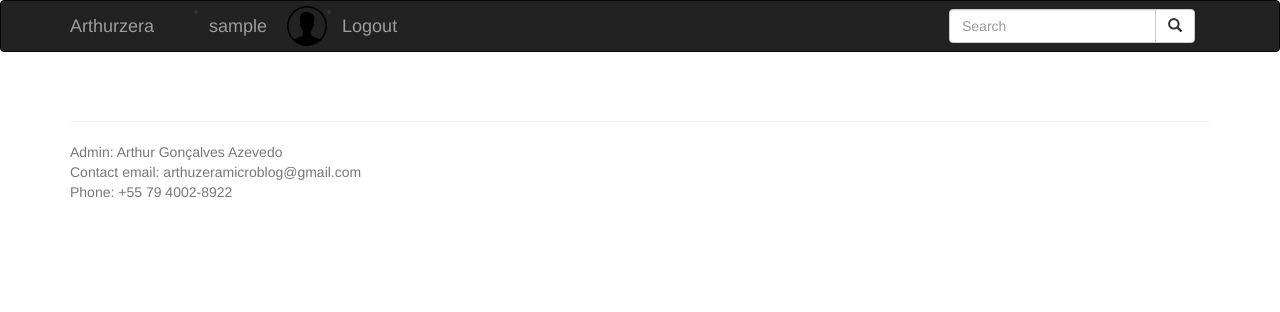
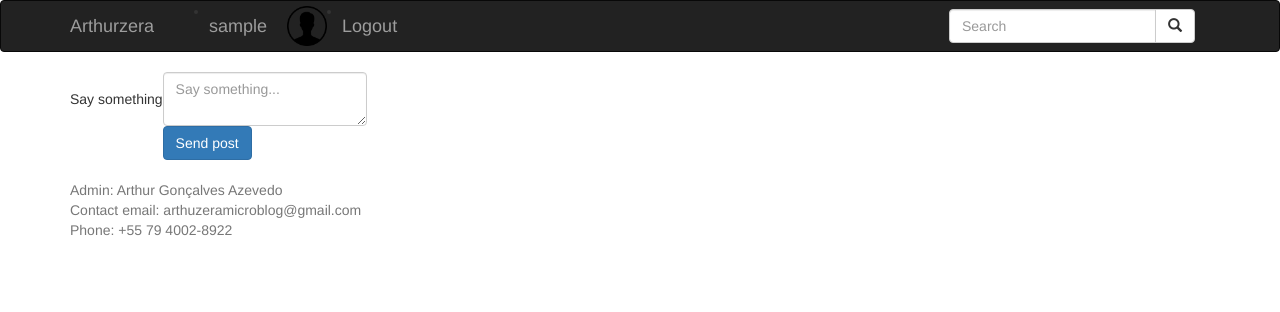
Before and after one commit to artur855/SmallBlog, a Flask app: page / in a window 1280 px wide. Shown: the top 312 px of the page. Run offline with Flask 2, Linux system fonts and the light colour scheme; the visitor is signed in with stand-in values (Sample User, id 1); data comes from the database, SQL or seed files in the repository; data that the repository does not hold is empty; parts of the project's set-up code (start-up, migrations or seed data) failed here and were passed over; some libraries are stand-ins or nearby versions.

Commit message:
Add paginalization

```diff
--- a/app/forms.py
+++ b/app/forms.py
@@ -9,6 +9,11 @@ class LoginForm(FlaskForm):
     password = PasswordField('Password', validators=[DataRequired()])
     remember_me = BooleanField('Remember Me')
     submit = SubmitField('Sign In')
+
+
+class PostForm(FlaskForm):
+    post = TextAreaField('Post', validators=[DataRequired()])
+    submit = SubmitField('Send post')
 
 
 class ProfileForm(FlaskForm):
--- a/app/models.py
+++ b/app/models.py
@@ -63,7 +63,7 @@ class User(UserMixin, db.Model):
         return self.followed.filter(followers.c.followed_id == user.id).count() > 0
 
     def followed_posts(self):
-        return Post.query.join(followers, (followers.c.followed_id == Post.user_id)).filter(followed.c.follower_id == self.id).order_by(Post.timestamp.desc())
+        return Post.query.join(followers, (followers.c.followed_id == Post.user_id)).filter(followers.c.follower_id == self.id).order_by(Post.timestamp.desc())
 
 
 class Post(db.Model):
--- a/app/templates/html/404.html
+++ b/app/templates/html/404.html
@@ -9,7 +9,7 @@
 						<h2>404 NOT FOUND</h2>
 						<div>
 							<a class="btn btn-primary btn-lg" href="{{url_for('index')}}"><i class="glyphicon glyphicon-home">Home</i></a>
-
+							<br>
 						</div>
 					</div>
 				</div>
--- a/app/templates/html/index.html
+++ b/app/templates/html/index.html
@@ -3,9 +3,28 @@
 
     {% block content %}
     <div class="container">
-        <div class="page-header">
+        <form method="post" name="post">
+            {{form.hidden_tag()}}
+            <table>
+                <tr>
+                    <td class="form-group">Say something </td>
+                    <td class="form-group">{{form.post(class='form-control', placeholder='Say something...')}}</td>
+                    <td class="form-group">
+                        {% for error in form.post.errors %}
+                        <span style="color:red;">[{{error}}]</span>
+                        {% endfor %}
+                    </td>
+                </tr>
+                <tr>
+                    <td></td>
+                    <td class="form-group">{{form.submit(class='btn btn-primary')}}</td>
+                    <td></td>
+                </tr>
+            </table>
+        </form>
+        <div>
             <ul class="list-group">
-        {% for post in posts %}
+            {% for post in posts.items %}
                     <li class="list-group-item">
                     <h2>
                         <img class="rounded" href = "{{url_for('user', username=post.author.username)}}" style="align: left" src="{{post.author.profile_picture}}" width=50 style="margin-right:15px;">
@@ -15,8 +34,16 @@
                         <p>{{post.body}}</p>
                     </li>
             {% endfor %}
+            {% if posts.has_prev %}
+                <a href="{{url_for('index', page=posts.prev_num)}}">&lt;&lt;Newer posts</a>
+            {% endif %}
+            {% if posts.has_prev and posts.has_next %}
+            |
+            {% endif %}
+            {% if posts.has_next %}
+                <a href="{{url_for('index', page=posts.next_num)}}">Older posts &gt;&gt;</a>
+            {% endif %}
             </ul>
         </div>
     </div>
-
-    {% endblock %}
+    {% endblock%}
--- a/app/views.py
+++ b/app/views.py
@@ -13,6 +13,7 @@ from urllib import parse
 from urllib.parse import urljoin
 from datetime import datetime
 from threading import Thread
+from config import POSTS_PER_PAGE
 
 
 @login.user_loader
@@ -20,11 +21,25 @@ def load_user(id):
     return User.query.get(int(id))
 
 
-@aplication.route('/')
-@aplication.route('/index')
+@aplication.route('/', methods=['GET', 'POST'])
+@aplication.route('/index', methods=['GET', 'POST'])
+@aplication.route('/index/<int:page>', methods=['GET', 'POST'])
 @login_required
-def index():
-    return render_template('html/index.html', title='Home Page', posts=Post.query.order_by(Post.timestamp.desc()).all())
+def index(page=1):
+    form = PostForm()
+    if form.validate_on_submit():
+        try:
+            post = Post(body=form.post.data,
+                        timestamp=datetime.now(), user_id=current_user.id)
+            db.session.add(post)
+            db.session.commit()
+            flash('Your post is now live!', 'success')
+            return redirect(url_for('index'))
+        except:
+            flash('A error has occured', 'error')
+            db.session.rollback()
+    posts = current_user.followed_posts().paginate(page, POSTS_PER_PAGE, False).items
+    return render_template('html/index.html', title='Home Page', form=form, posts=posts)
 
 
 @aplication.route('/logout')
@@ -99,16 +114,19 @@ def edit(username):
 
 @aplication.route('/user/')
 @aplication.route('/user/<username>')
+@aplication.route('/user/<username>/<int:page>')
 @login_required
-def user(username=None):
+def user(username=None, page=1):
     if username == current_user.username or username == None:
-        return render_template('html/user.html', user=current_user)
+        posts = current_user.posts.paginate(page, POSTS_PER_PAGE, False)
+        return render_template('html/user.html', user=current_user, posts=posts)
     else:
         user = User.query.filter_by(username=username).first()
         if not user:
             flash('User {} not found.'.format(username), 'error')
             redirect(url_for('index'))
-        return render_template('html/user.html', user=user)
+        posts = user.posts.paginate(page, POSTS_PER_PAGE, False)
+        return render_template('html/user.html', user=user, posts=posts)
 
 
 @aplication.route('/login', methods=['GET', 'POST'])
--- a/config.py
+++ b/config.py
@@ -2,6 +2,9 @@ import os
 import ast
 from app import aplication
 basedir = os.path.abspath(os.path.dirname(__file__))
+
+
+POSTS_PER_PAGE = 3
 
 
 class Config:
```
Also changed, not shown: app/templates/html/user.html (+10 -1 lines). Lines whose indentation alone changed are shown as unchanged.
